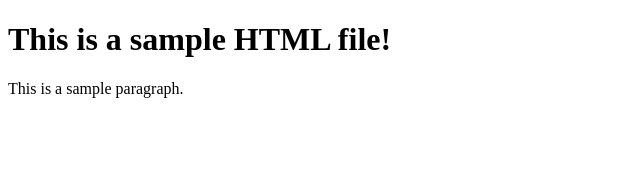
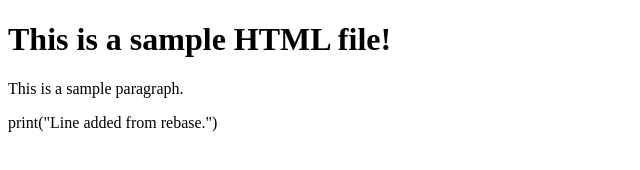
Before and after one commit to P4P-Group129-2022/nailnail0009, a plain HTML site: page index.html in a window 1280 px wide. Shown: the whole page, without its empty margins (0-640 px from the left). Drawn offline with Linux system fonts and the light colour scheme.

Commit message:
Rebase from main

```diff
--- a/index.html
+++ b/index.html
@@ -8,3 +8,5 @@
     <p>This is a sample paragraph.</p>
   </body>
 </html>
+
+    print("Line added from rebase.")
```
